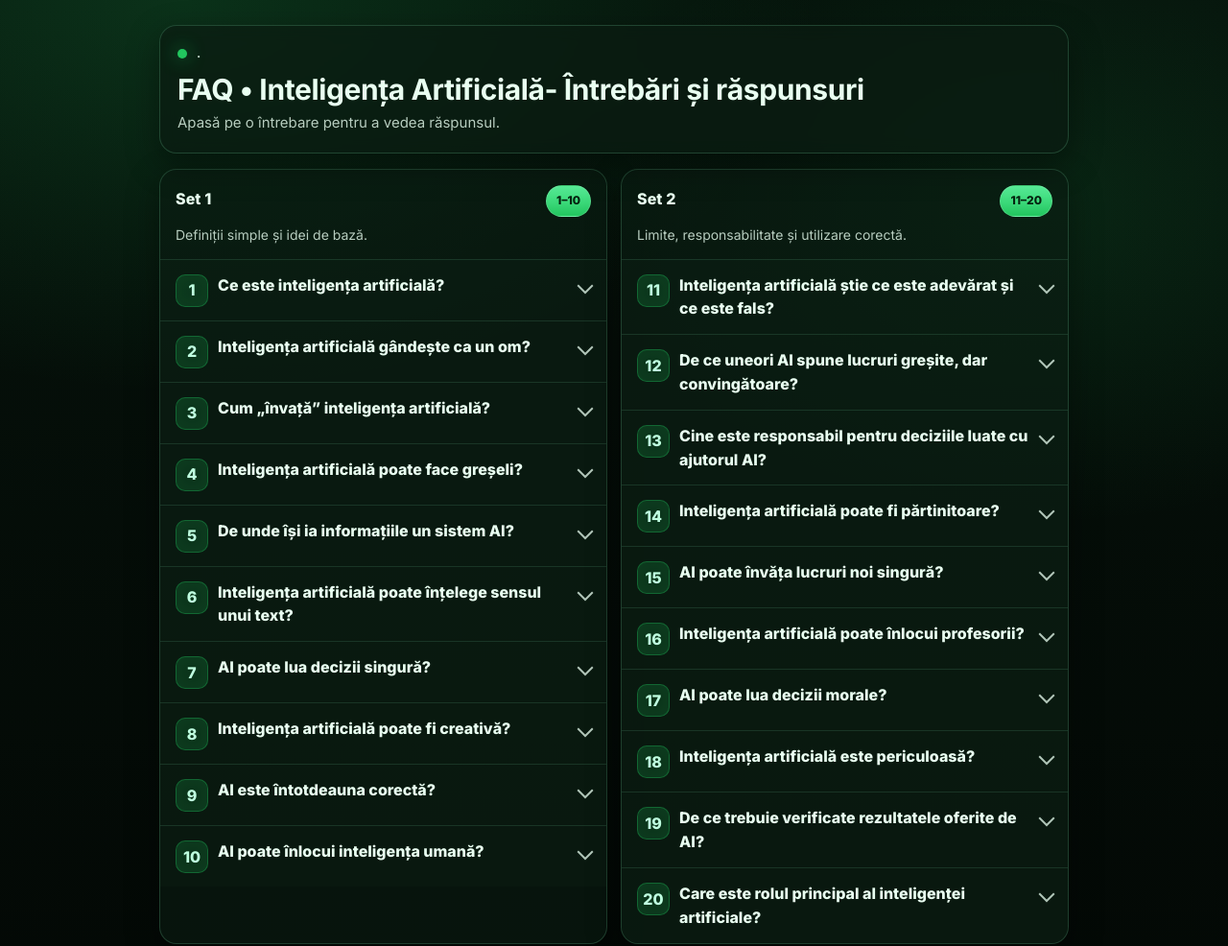
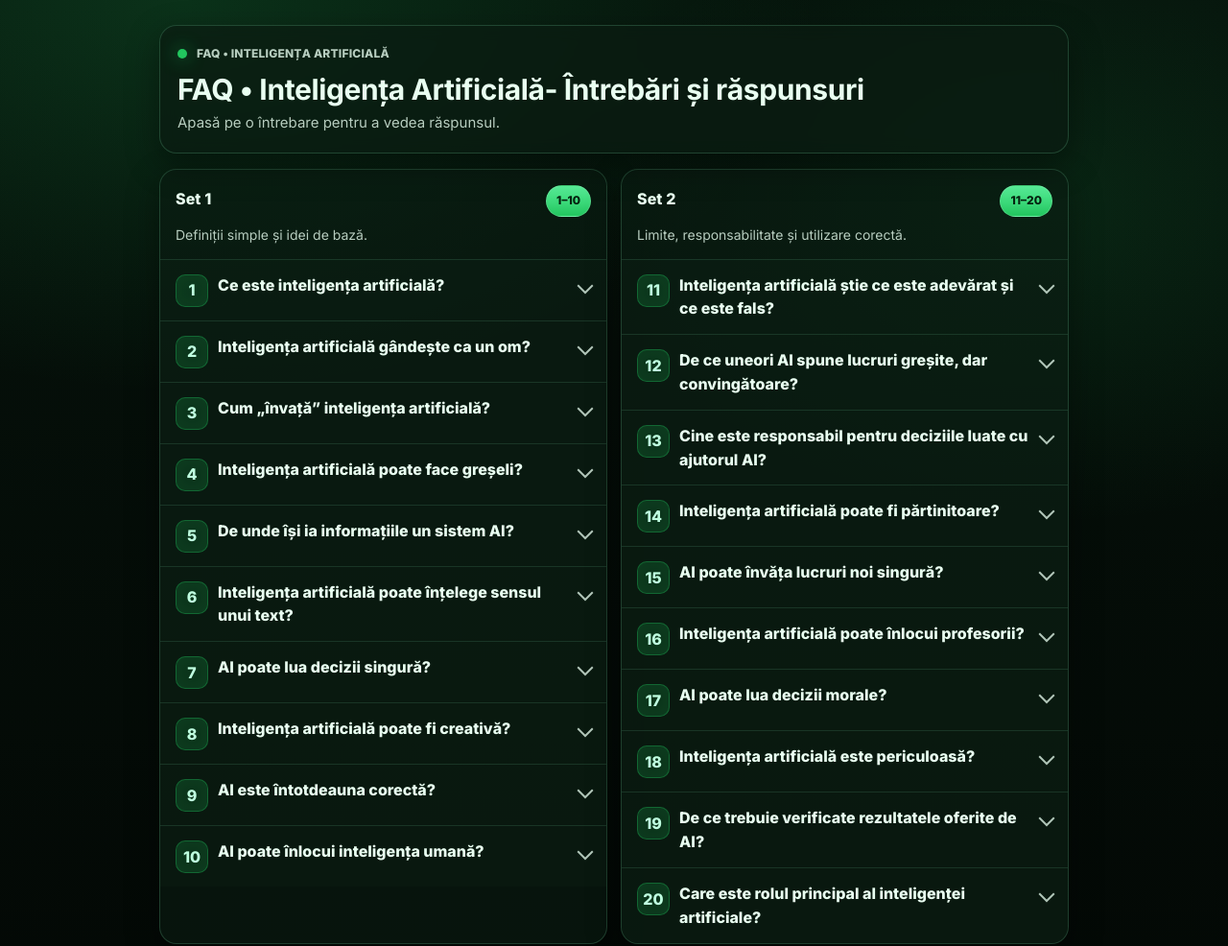
Before and after one commit to Laurst2710/FAQ, a plain HTML site: page FAQ1/Index.html in a window 1280 px wide. Shown: the top 986 px of the page at 96% size. Drawn offline with Linux system fonts and the light colour scheme.

Commit message:
Update header in Index.html for FAQ section

```diff
--- a/FAQ1/Index.html
+++ b/FAQ1/Index.html
@@ -225,7 +225,7 @@
 <body>
   <div class="wrap">
     <header>
-      <div class="kicker"><span class="dot"></span>.</div>
+      <div class="kicker"><span class="dot"></span>FAQ • Inteligența Artificială</div>
       <h1> FAQ • Inteligența Artificială- Întrebări și răspunsuri</h1>
       <p class="sub">Apasă pe o întrebare pentru a vedea răspunsul.</p>
     </header>
```
